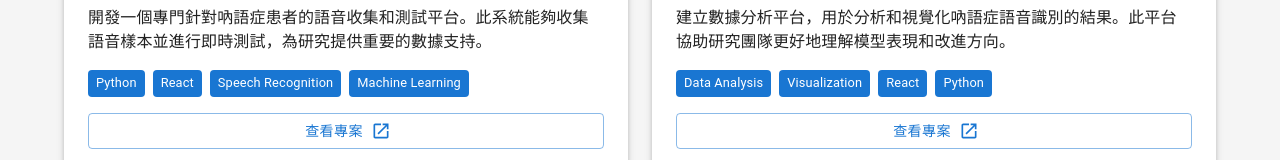
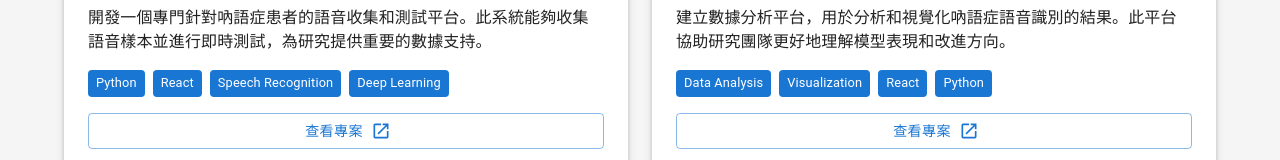
Before and after one commit to yuchenhsu9987/personal-profile, a React (Create React App) app: page /personal-profile/projects in a window 1280 px wide. Shown: the part 220-380 px from the top of the page. Built offline with nearby package versions, Linux system fonts and the light colour scheme.

Commit message:
Update website content

```diff
--- a/src/pages/Projects.tsx
+++ b/src/pages/Projects.tsx
@@ -8,7 +8,7 @@ const projectsList = [
     title: '吶語症模型測試與收音系統',
     description: '開發一個專門針對吶語症患者的語音收集和測試平台。此系統能夠收集語音樣本並進行即時測試，為研究提供重要的數據支持。',
     link: 'https://120.126.151.159:56432/',
-    technologies: ['Python', 'React', 'Speech Recognition', 'Machine Learning']
+    technologies: ['Python', 'React', 'Speech Recognition', 'Deep Learning']
   },
   {
     title: '吶語症模型數據分析平台',
```
